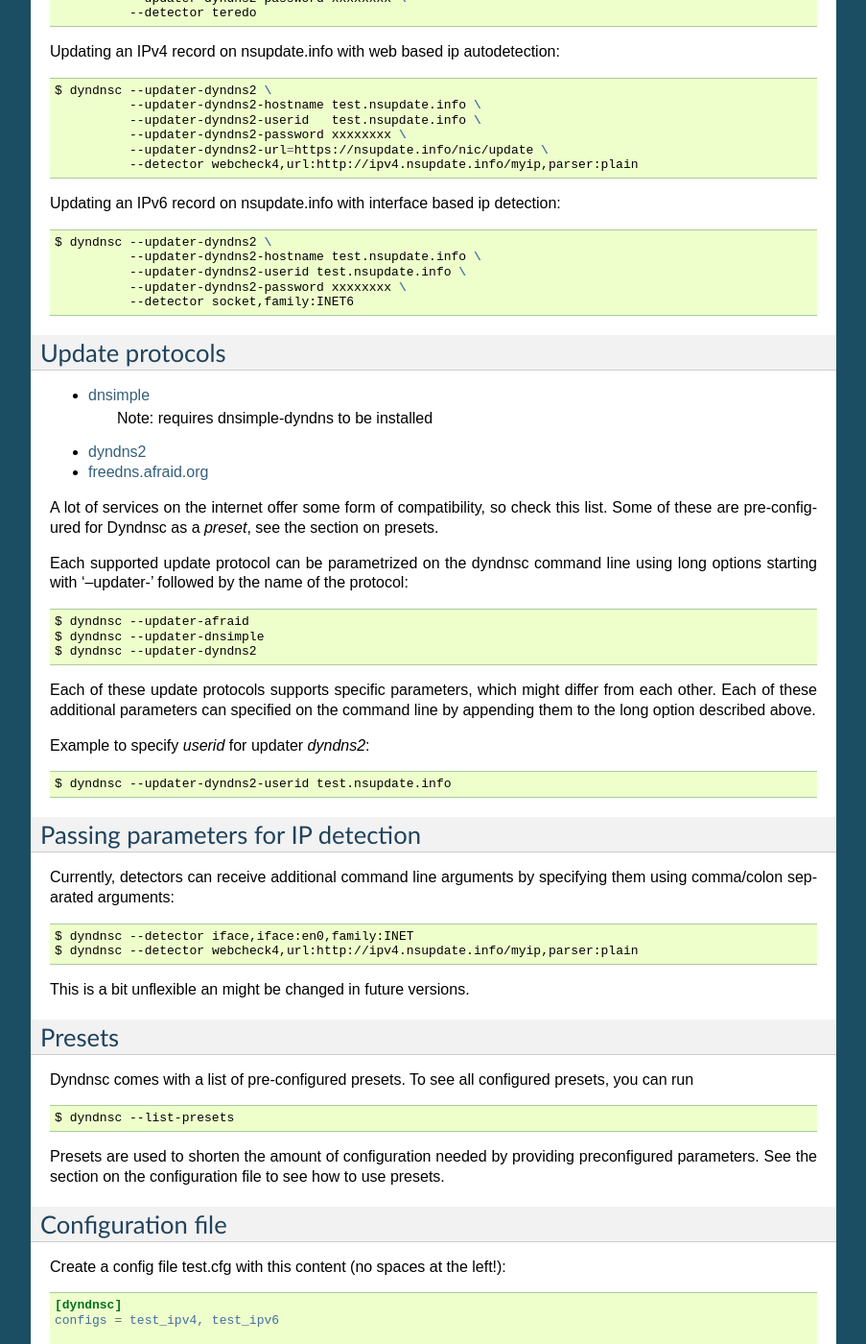
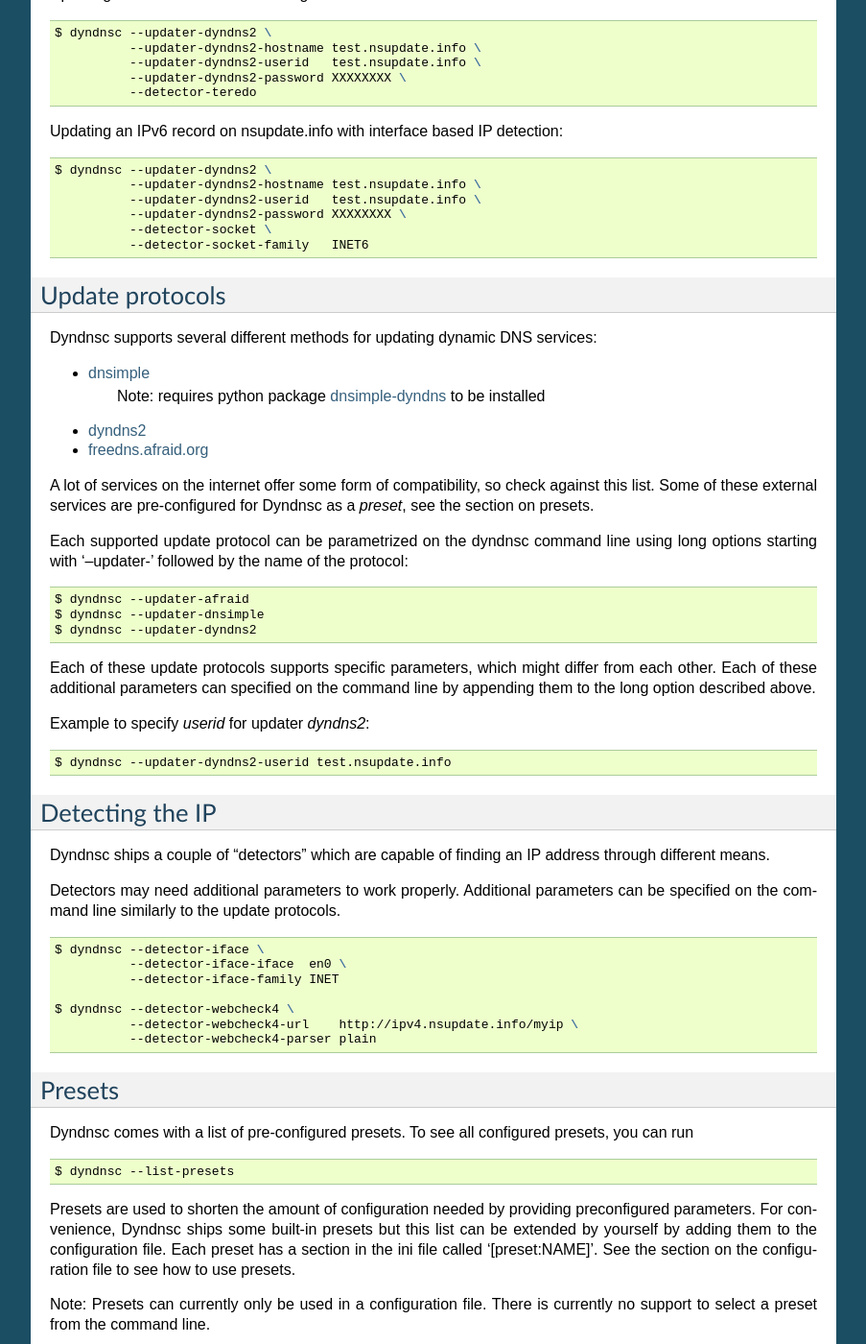
Before and after one commit to infothrill/python-dyndnsc, a Sphinx documentation site: the page built from docs/user/quickstart.rst, in a window 1280 px wide and 1400 px high, scrolled down 564 px. Shown: the whole window at 96% size, without its empty margins (198-1101 px from the left). Built offline with Sphinx 7.4.7, drawn with Linux system fonts in a browser that asks for light colours; some of the changed text lies outside the part shown.

Commit message:
#33 better docs

```diff
--- a/docs/user/quickstart.rst
+++ b/docs/user/quickstart.rst
@@ -20,14 +20,22 @@
 Command line usage
 ------------------
 
-A basic example that should fit most peoples needs using the dyndns.com service:
+Dyndnsc exposes all options through the command line interface, however,
+we do recommend using a configuration file.
+Here is an example to update an IPv4 record on nsupdate.info with web
+based IP autodetection:
 
 .. code-block:: bash
 
     $ dyndnsc --updater-dyndns2 \
-              --updater-dyndns2-hostname=test.dyndns.com \
-              --updater-dyndns2-userid=bob \
-              --updater-dyndns2-password=fub4r
+              --updater-dyndns2-hostname  test.nsupdate.info \
+              --updater-dyndns2-userid    test.nsupdate.info \
+              --updater-dyndns2-password  XXXXXXXX \
+              --updater-dyndns2-url       https://nsupdate.info/nic/update \
+              --detector-webcheck4 \
+              --detector-webcheck4-url    https://ipv4.nsupdate.info/myip \
+              --detector-webcheck4-parser plain
+
 
 Updating an IPv6 address when using `Miredo <http://www.remlab.net/miredo/>`_:
 
@@ -36,40 +44,32 @@
     $ dyndnsc --updater-dyndns2 \
               --updater-dyndns2-hostname test.nsupdate.info \
               --updater-dyndns2-userid   test.nsupdate.info \
-              --updater-dyndns2-password xxxxxxxx \
-              --detector teredo
+              --updater-dyndns2-password XXXXXXXX \
+              --detector-teredo
 
-Updating an IPv4 record on nsupdate.info with web based ip autodetection:
+Updating an IPv6 record on nsupdate.info with interface based IP detection:
 
 .. code-block:: bash
 
     $ dyndnsc --updater-dyndns2 \
               --updater-dyndns2-hostname test.nsupdate.info \
               --updater-dyndns2-userid   test.nsupdate.info \
-              --updater-dyndns2-password xxxxxxxx \
-              --updater-dyndns2-url=https://nsupdate.info/nic/update \
-              --detector webcheck4,url:http://ipv4.nsupdate.info/myip,parser:plain
-
-Updating an IPv6 record on nsupdate.info with interface based ip detection:
-
-.. code-block:: bash
-
-    $ dyndnsc --updater-dyndns2 \
-              --updater-dyndns2-hostname test.nsupdate.info \
-              --updater-dyndns2-userid test.nsupdate.info \
-              --updater-dyndns2-password xxxxxxxx \
-              --detector socket,family:INET6
+              --updater-dyndns2-password XXXXXXXX \
+              --detector-socket \
+              --detector-socket-family   INET6
 
 Update protocols
 ----------------
+Dyndnsc supports several different methods for updating dynamic DNS services:
+
 * `dnsimple <http://developer.dnsimple.com/>`_
-   Note: requires dnsimple-dyndns to be installed
+   Note: requires python package `dnsimple-dyndns <https://pypi.python.org/pypi/dnsimple-dyndns>`_ to be installed
 * `dyndns2 <http://dyn.com/support/developers/api/>`_
 * `freedns.afraid.org <http://freedns.afraid.org/>`_
 
 A lot of services on the internet offer some form of compatibility, so check
-this list. Some of these are pre-configured for Dyndnsc as a `preset`, see the
-section on presets.
+against this list. Some of these external services are pre-configured for
+Dyndnsc as a `preset`, see the section on presets.
 
 Each supported update protocol can be parametrized on the dyndnsc command line
 using long options starting with '--updater-' followed by the name of the
@@ -92,18 +92,23 @@
     $ dyndnsc --updater-dyndns2-userid test.nsupdate.info
 
 
-Passing parameters for IP detection
------------------------------------
+Detecting the IP
+----------------
+Dyndnsc ships a couple of "detectors" which are capable of finding an IP
+address through different means.
 
-Currently, detectors can receive additional command line arguments by
-specifying them using comma/colon separated arguments:
+Detectors may need additional parameters to work properly. Additional parameters
+can be specified on the command line similarly to the update protocols.
 
 .. code-block:: bash
 
-    $ dyndnsc --detector iface,iface:en0,family:INET
-    $ dyndnsc --detector webcheck4,url:http://ipv4.nsupdate.info/myip,parser:plain
+    $ dyndnsc --detector-iface \
+              --detector-iface-iface  en0 \
+              --detector-iface-family INET
 
-This is a bit unflexible an might be changed in future versions.
+    $ dyndnsc --detector-webcheck4 \
+              --detector-webcheck4-url    http://ipv4.nsupdate.info/myip \
+              --detector-webcheck4-parser plain
 
 Presets
 -------
@@ -115,8 +120,13 @@
    $ dyndnsc --list-presets
 
 Presets are used to shorten the amount of configuration needed by providing
-preconfigured parameters. See the section on the configuration file to see
-how to use presets.
+preconfigured parameters. For convenience, Dyndnsc ships some built-in presets
+but this list can be extended by yourself by adding them to the configuration
+file. Each preset has a section in the ini file called '[preset:NAME]'.
+See the section on the configuration file to see how to use presets.
+
+Note: Presets can currently only be used in a configuration file. There is
+currently no support to select a preset from the command line.
 
 Configuration file
 ------------------
@@ -159,3 +169,16 @@
               --updater-dyndns2-userid=bob \
               --updater-dyndns2-password=fub4r \
               --updater-dyndns2-url=https://dyndns.example.com/nic/update
+
+
+Plugins
+-------
+Dyndnsc supports plugins which can be notified when a dynamic DNS entry was
+changed. Currently, only two plugins exist:
+
+* Growl
+* OS X Notification
+
+The list of plugins that are deemed compatible and available in your
+environment will be listed in the command line help. Each plugin command line
+option starts with '--with-'.
```
Also changed, not shown: README.rst (+12 -14 lines).
